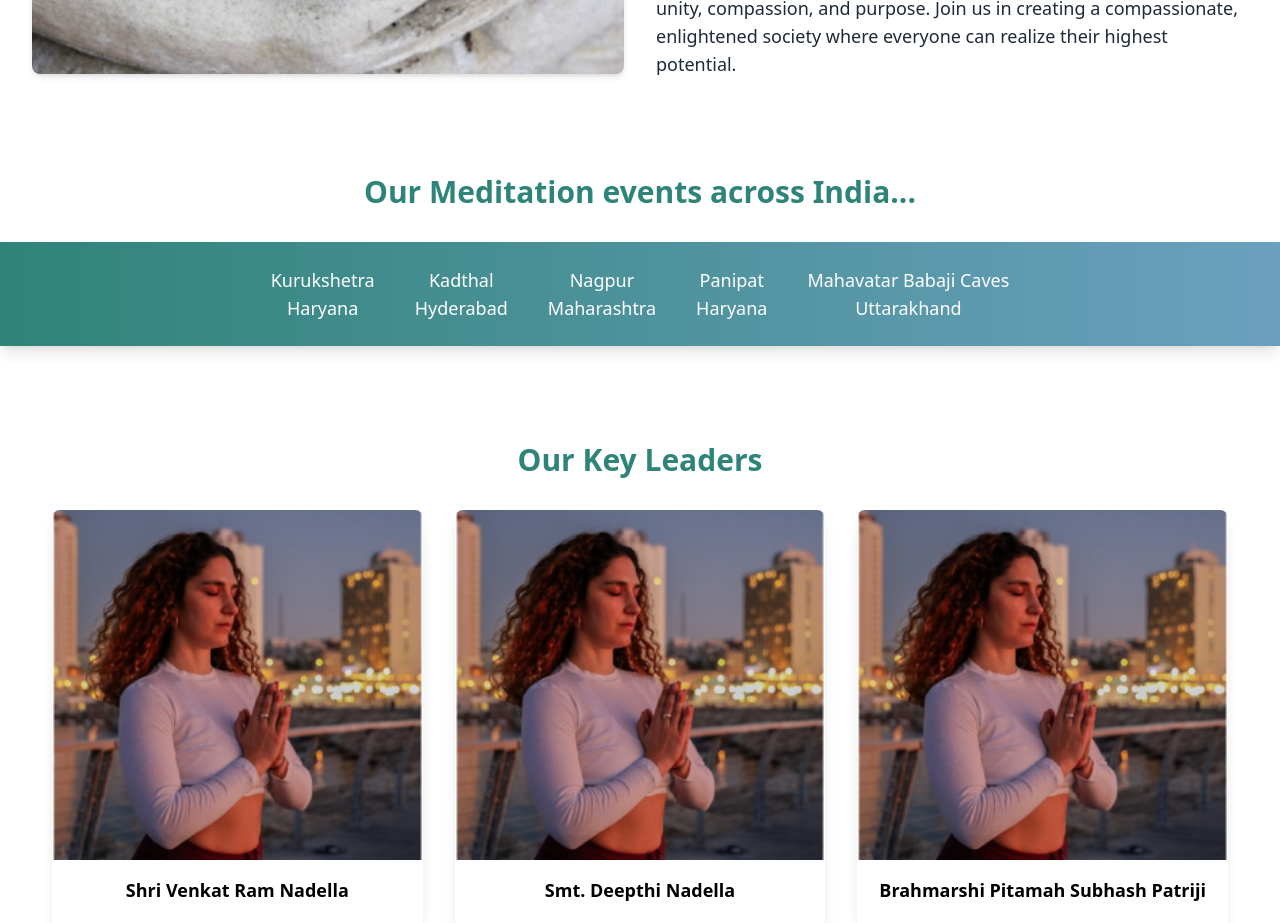
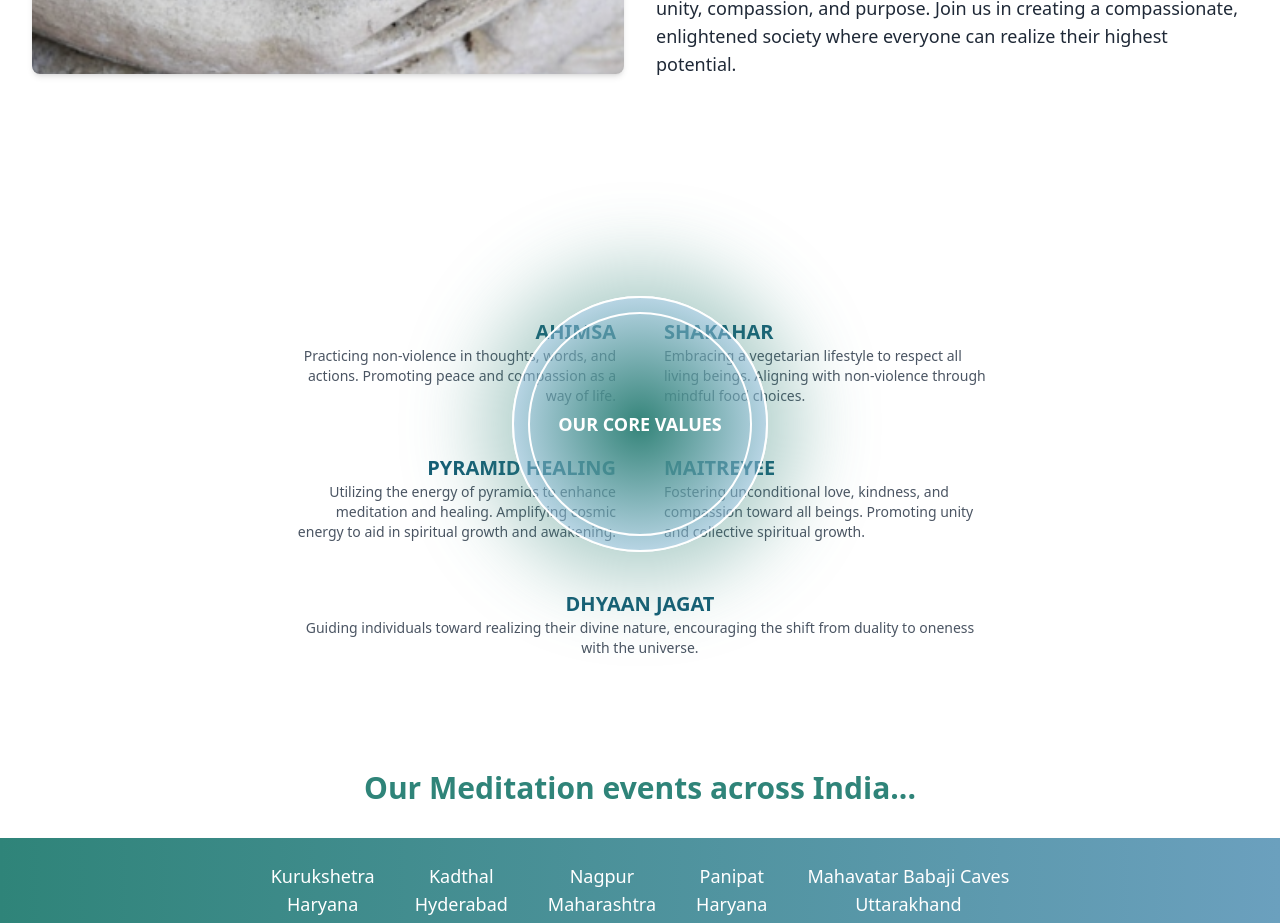
Before and after one commit to nidhirk2020/mercari_frontend, a React (Vite) app: page /about in a window 1280 px wide. Shown: the part 820-1743 px from the top of the page. Built offline with nearby package versions, Linux system fonts and the light colour scheme.

Commit message:
program section

```diff
--- a/package.json
+++ b/package.json
@@ -10,11 +10,13 @@
     "preview": "vite preview"
   },
   "dependencies": {
+    "@heroicons/react": "^2.1.5",
     "framer-motion": "^11.9.0",
     "react": "^18.3.1",
     "react-dom": "^18.3.1",
     "react-icons": "^5.3.0",
-    "react-router-dom": "^6.26.2"
+    "react-router-dom": "^6.26.2",
+    "shambhala": "file:"
   },
   "devDependencies": {
     "@eslint/js": "^9.9.0",
--- /dev/null
+++ b/src/Components/AboutUsPage/OurValues.jsx
@@ -0,0 +1,86 @@
+import React from 'react';
+
+const OurValues = () => {
+  return (
+    <div className="flex flex-col items-center justify-center py-16 bg-white">
+      {/* Main Container */}
+      <div className="relative w-full max-w-5xl text-center">
+        {/* Center Circle with Enhanced Gradient and Double White Borders */}
+        <div className="absolute inset-0 flex items-center justify-center">
+          <div className="relative">
+            {/* Outer Gradient Circle with White Borders */}
+            <div className="w-64 h-64 rounded-full flex items-center justify-center"
+              style={{
+                background: 'radial-gradient(circle, rgba(52, 132, 121, 1) , rgba(132, 182, 207, 0.6) 70%, rgba(255, 255, 255, 0.1) 100%)',
+                border: '2px solid white',
+                position: 'relative',
+                boxShadow: '0 0 80px 30px rgba(52, 132, 121, 0.4)', // Blur effect
+              }}
+            >
+              {/* Inner Circle with Transparent Background */}
+              <div className="w-56 h-56 rounded-full flex items-center justify-center"
+                style={{
+                  background: 'transparent',
+                  border: '2px solid white', // Only the white border remains
+                }}
+              >
+                <h2 className="text-white text-lg font-bold">OUR CORE VALUES</h2>
+              </div>
+            </div>
+          </div>
+        </div>
+
+        {/* Outer Values Texts */}
+        <div className="grid grid-cols-2 gap-12 mt-32">
+          <div className="flex items-center justify-end">
+            <div className="w-2/3 text-right">
+              <h3 className="text-xl font-bold text-cyan-800">AHIMSA</h3>
+              <p className="text-sm text-gray-600">
+                Practicing non-violence in thoughts, words, and actions. Promoting peace and compassion as a way of life.
+              </p>
+            </div>
+          </div>
+
+          <div className="flex items-center justify-start">
+            <div className="w-2/3 text-left">
+              <h3 className="text-xl font-bold text-cyan-800">SHAKAHAR</h3>
+              <p className="text-sm text-gray-600">
+                Embracing a vegetarian lifestyle to respect all living beings. Aligning with non-violence through mindful food choices.
+              </p>
+            </div>
+          </div>
+
+          <div className="flex items-center justify-end">
+            <div className="w-2/3 text-right">
+              <h3 className="text-xl font-bold text-cyan-800">PYRAMID HEALING</h3>
+              <p className="text-sm text-gray-600">
+                Utilizing the energy of pyramids to enhance meditation and healing. Amplifying cosmic energy to aid in spiritual growth and awakening.
+              </p>
+            </div>
+          </div>
+
+          <div className="flex items-center justify-start">
+            <div className="w-2/3 text-left">
+              <h3 className="text-xl font-bold text-cyan-800">MAITREYEE</h3>
+              <p className="text-sm text-gray-600">
+                Fostering unconditional love, kindness, and compassion toward all beings. Promoting unity and collective spiritual growth.
+              </p>
+            </div>
+          </div>
+        </div>
+
+        {/* Bottom Value */}
+        <div className="flex items-center justify-center mt-12">
+          <div className="w-2/3 text-center">
+            <h3 className="text-xl font-bold text-cyan-800">DHYAAN JAGAT</h3>
+            <p className="text-sm text-gray-600">
+              Guiding individuals toward realizing their divine nature, encouraging the shift from duality to oneness with the universe.
+            </p>
+          </div>
+        </div>
+      </div>
+    </div>
+  );
+};
+
+export default OurValues;
--- a/src/Components/Pages/AboutUs.jsx
+++ b/src/Components/Pages/AboutUs.jsx
@@ -1,5 +1,6 @@
 import Banner from "../Banner";
 import AboutText from "../AboutUsPage/AboutText";
+import OurValues from "../AboutUsPage/OurValues";
 import Meditation from "../AboutUsPage/Meditation";
 import TeamLead from "../AboutUsPage/TeamLead";
 
@@ -8,6 +9,7 @@ const AboutUs = () => {
     <div className="pt-24">
      <Banner title="ABOUT US"/>
      <AboutText />
+     <OurValues />
      <Meditation/>
      <TeamLead/>
 
--- a/src/Components/Pages/Program.jsx
+++ b/src/Components/Pages/Program.jsx
@@ -1,8 +1,12 @@
+
+import Banner from "../Banner";
+import Programs from "../Programs/ProgramsPages";
+
 const Program = () => {
   return (
-    <div className="container mx-auto p-6 mt-28">
-      <h1 className="text-4xl font-bold">Programs</h1>
-      <p className="mt-4 text-lg">This is the Programs page of the website.</p>
+    <div className="pt-24">
+      <Banner title="PROGRAM"/>
+      <Programs/>
     </div>
   );
 };
--- /dev/null
+++ b/src/Components/Programs/ProgramsPages.jsx
@@ -0,0 +1,94 @@
+import React, { useState } from 'react';
+import { motion } from 'framer-motion';
+import programimage from '../../assets/programsimages/programimage.png'; // Import your program image
+import { ChevronDownIcon, ChevronUpIcon } from '@heroicons/react/24/solid'; // Import Heroicons v2
+
+const Programs = () => {
+  const [eventType, setEventType] = useState('All Events');
+  const [dropdownOpen, setDropdownOpen] = useState(false);
+
+  const events = Array(9).fill({
+    title: 'Lorem ipsum dolor sit amet, consectetur adipiscing elit',
+    date: '22nd October, 5:00 PM Onwards',
+    location: 'Google Meet',
+    status: 'Upcoming'
+  });
+
+  const handleDropdown = (type) => {
+    setEventType(type);
+    setDropdownOpen(false);
+  };
+
+  return (
+    <div className="container mx-auto p-6">
+      {/* Dropdown */}
+      <div className="relative inline-block text-left mb-6">
+        <motion.button
+          whileTap={{ scale: 0.95 }}
+          className="bg-white border border-gray-300 text-black py-2 px-4 rounded-md shadow-md flex justify-between items-center"
+          onClick={() => setDropdownOpen(!dropdownOpen)}
+        >
+          {eventType}
+          {dropdownOpen ? (
+            <ChevronUpIcon className="ml-2 w-5 h-5 text-gray-500" />
+          ) : (
+            <ChevronDownIcon className="ml-2 w-5 h-5 text-gray-500" />
+          )}
+        </motion.button>
+        {dropdownOpen && (
+          <motion.div
+            initial={{ opacity: 0, y: -10 }}
+            animate={{ opacity: 1, y: 0 }}
+            className="absolute right-0 mt-2 w-56 bg-white border border-gray-300 rounded-md shadow-lg z-50"
+          >
+            <ul className="py-1">
+              <li className="cursor-pointer px-4 py-2 hover:bg-gray-200" onClick={() => handleDropdown('Online Events')}>
+                Online Events
+              </li>
+              <li className="cursor-pointer px-4 py-2 hover:bg-gray-200" onClick={() => handleDropdown('Offline Events')}>
+                Offline Events
+              </li>
+            </ul>
+          </motion.div>
+        )}
+      </div>
+
+      {/* Program Cards */}
+      <div className="grid grid-cols-1 sm:grid-cols-2 lg:grid-cols-3 gap-20 px-6 sm:px-8 lg:px-44">
+        {events.map((event, index) => (
+          <motion.div
+            key={index}
+            className="border border-gray-200 rounded-lg shadow-lg overflow-hidden"
+            whileHover={{ scale: 1.05 }}
+            transition={{ type: 'spring', stiffness: 100 }}
+            style={{ width: '360px', height: '430px' }}
+          >
+            <img src={programimage} alt="Program" className="w-full h-48 object-cover" />
+            <div className="p-4">
+              <div className="flex items-center mb-2">
+                <span className="bg-green-100 text-green-600 px-2 py-1 rounded-full text-xs font-semibold">
+                  {event.status}
+                </span>
+              </div>
+              <p className="text-black text-sm mb-4 font-medium">{event.title}</p>
+              <div className="flex items-center text-black font-medium text-sm mb-2">
+                <span className="mr-2">📅</span>{event.date}
+              </div>
+              <div className="flex items-center text-black text-sm font-medium">
+                <span className="mr-2">📍</span>{event.location}
+              </div>
+              <motion.button
+                whileTap={{ scale: 0.95 }}
+                className="mt-4 w-full bg-teal-600 text-white py-2 rounded-md shadow hover:bg-teal-700 transition duration-200"
+              >
+                Register Here
+              </motion.button>
+            </div>
+          </motion.div>
+        ))}
+      </div>
+    </div>
+  );
+};
+
+export default Programs;
```
Also changed, not shown: src/assets/programsimages/programimage.png (added), 1 other file (tests, documents, lock files or other folders).
